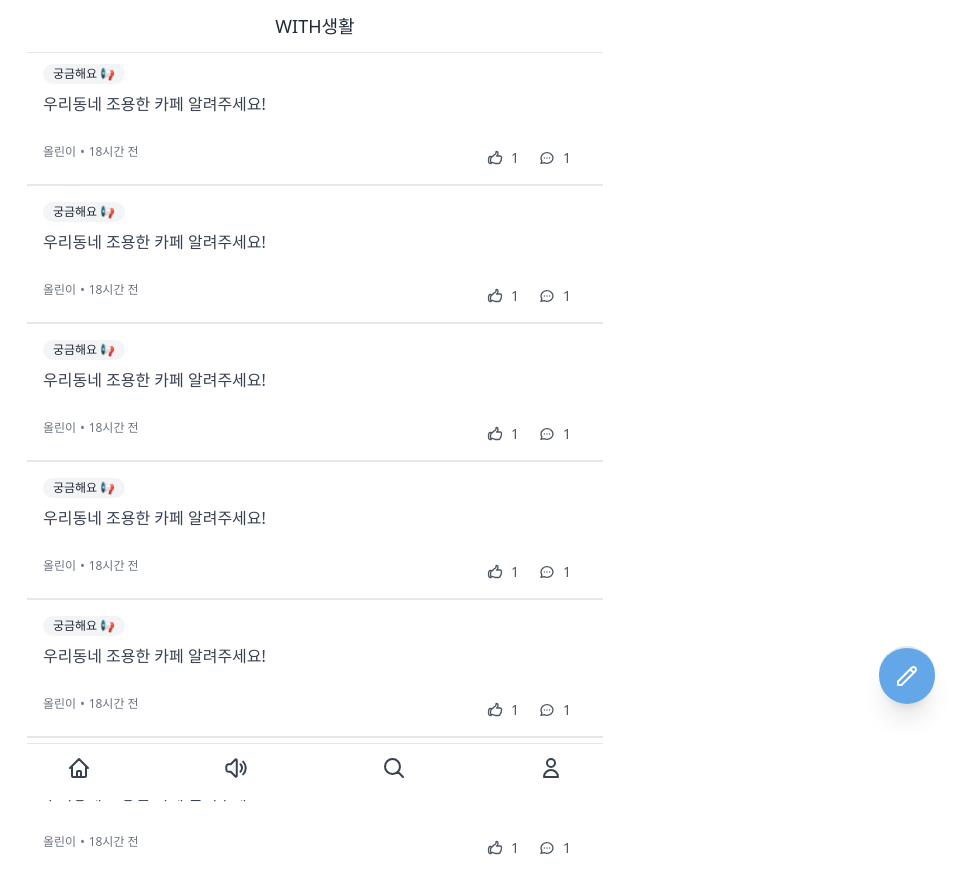
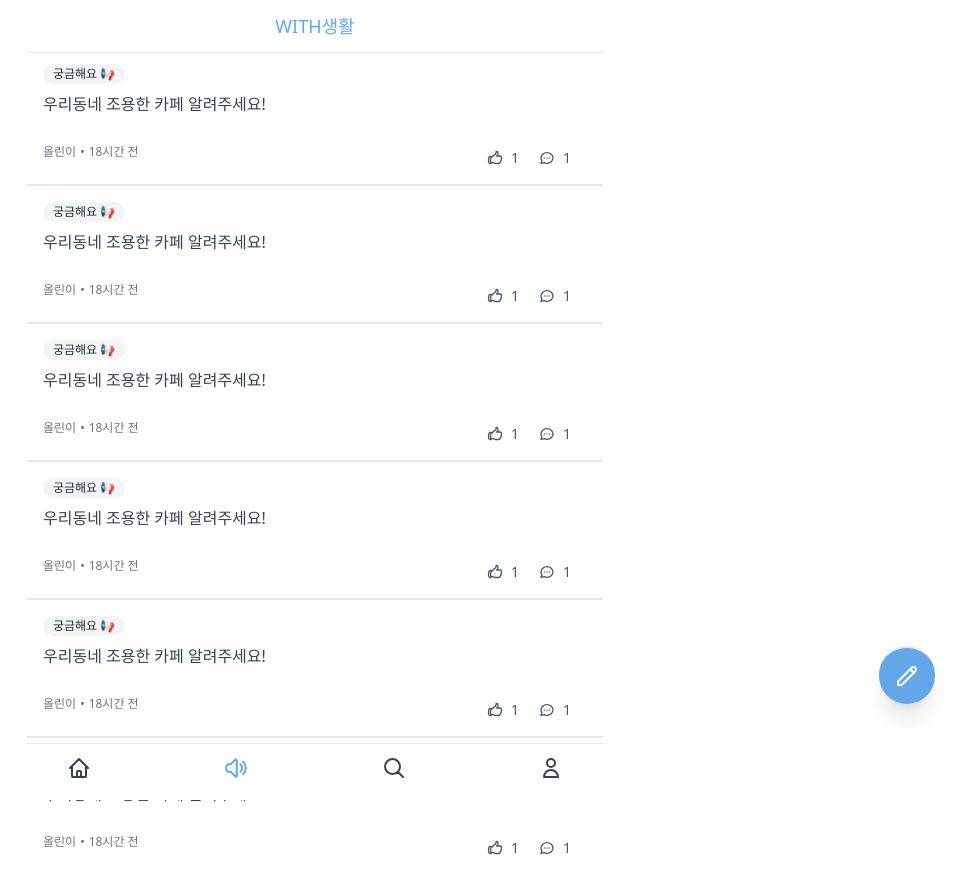
Before and after one commit to eazyseon/with-market, a Next.js app: page /with in a window 1280 px wide. Shown: the top 894 px of the page, without its empty margins (325-1280 px from the left). Built offline with nearby package versions, Linux system fonts and the light colour scheme.

Commit message:
design : pathname에 맞는 페이지 아이콘 색상 변경 css 추가

```diff
--- a/src/components/layout.tsx
+++ b/src/components/layout.tsx
@@ -46,12 +46,22 @@ export default function Layout({
             </svg>
           </button>
         ) : null}
-        {title ? <span className="mx-auto">{title}</span> : null}
+        {title ? (
+          <span className="mx-auto text-primaryB-400">{title}</span>
+        ) : null}
       </div>
       <div className={cls("pt-12", hasTabBar ? "pb-24" : "")}>{children}</div>
       {hasTabBar ? (
         <nav className="bg-white max-w-xl text-gray-700 border-t fixed bottom-0 w-full px-10 pb-5 pt-3 flex justify-between text-xs">
-          <Link href="/" className="flex flex-col items-center space-y-2">
+          <Link
+            href="/"
+            className={cls(
+              "flex flex-col items-center space-y-2 ",
+              router.pathname === "/"
+                ? "text-primaryB-400"
+                : "hover:text-gray-500 transition-colors"
+            )}
+          >
             <svg
               className="w-6 h-6"
               fill="none"
@@ -67,7 +77,15 @@ export default function Layout({
               ></path>
             </svg>
           </Link>
-          <Link href="/with" className="flex flex-col items-center space-y-2">
+          <Link
+            href="/with"
+            className={cls(
+              "flex flex-col items-center space-y-2",
+              router.pathname === "/with"
+                ? "text-primaryB-400"
+                : "hover:text-gray-500 transition-colors"
+            )}
+          >
             <svg
               xmlns="http://www.w3.org/2000/svg"
               fill="none"
@@ -84,7 +102,15 @@ export default function Layout({
               />
             </svg>
           </Link>
-          <Link href="/search" className="flex flex-col items-center space-y-2">
+          <Link
+            href="/search"
+            className={cls(
+              "flex flex-col items-center space-y-2",
+              router.pathname === "/search"
+                ? "text-primaryB-400"
+                : "hover:text-gray-500 transition-colors"
+            )}
+          >
             <svg
               xmlns="http://www.w3.org/2000/svg"
               fill="none"
@@ -100,9 +126,16 @@ export default function Layout({
                 d="M21 21l-5.197-5.197m0 0A7.5 7.5 0 105.196 5.196a7.5 7.5 0 0010.607 10.607z"
               />
             </svg>
-            {/*<span>SEARCH</span>*/}
           </Link>
-          <Link href="/mypage" className="flex flex-col items-center space-y-2">
+          <Link
+            href="/mypage"
+            className={cls(
+              "flex flex-col items-center space-y-2",
+              router.pathname === "/mypage"
+                ? "text-primaryB-400"
+                : "hover:text-gray-500 transition-colors"
+            )}
+          >
             <svg
               className="w-6 h-6"
               fill="none"
```
